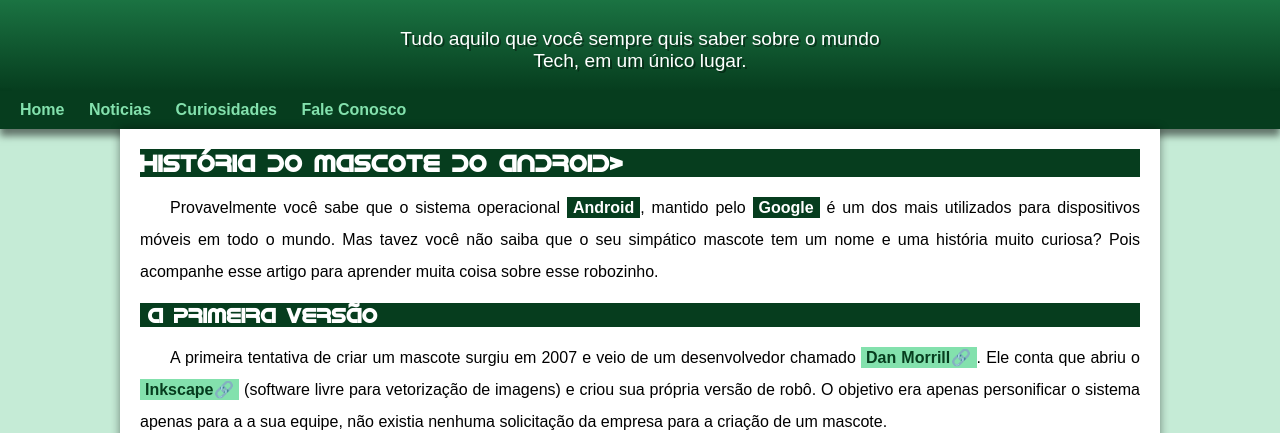
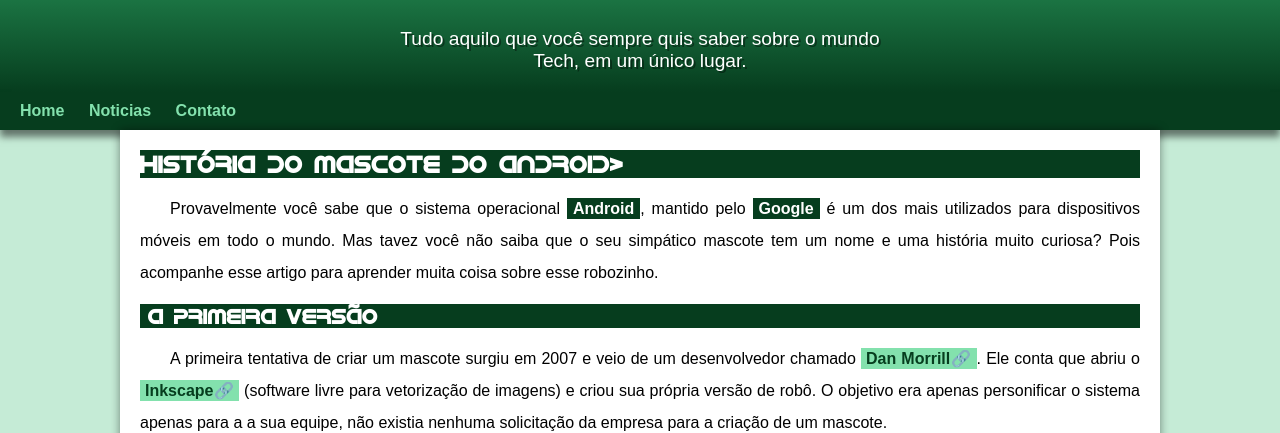
Before and after one commit to leandrrolima/projeto-android, a plain HTML site: page index.html in a window 1280 px wide. Shown: the part 89-522 px from the top of the page. Drawn offline with Linux system fonts and the light colour scheme.

Commit message:
Problema corrigido.

```diff
--- a/Style/style.css
+++ b/Style/style.css
@@ -65,7 +65,7 @@ header > p{
     color: white;
     max-width: 500px;
     margin: auto;
-    margin-bottom: 20PX;
+    padding-bottom: 20PX;
     padding-right: 10px;
     padding-left: 10px;
     text-shadow: 2px 2px 0px rgba(0, 0, 0, 0.404);
--- a/index.html
+++ b/index.html
@@ -18,8 +18,8 @@
     <nav>
         <a href="#" class="buttom">Home </a>
         <a href="#" class="buttom">Noticias</a>
-        <a href="#" class="buttom">Curiosidades</a>
-        <a href="#" class="buttom">Fale Conosco</a>
+
+        <a href="#" class="buttom">Contato</a>
     </nav>
     <main>
         <h1> História do Mascote do Android></h1>
```
